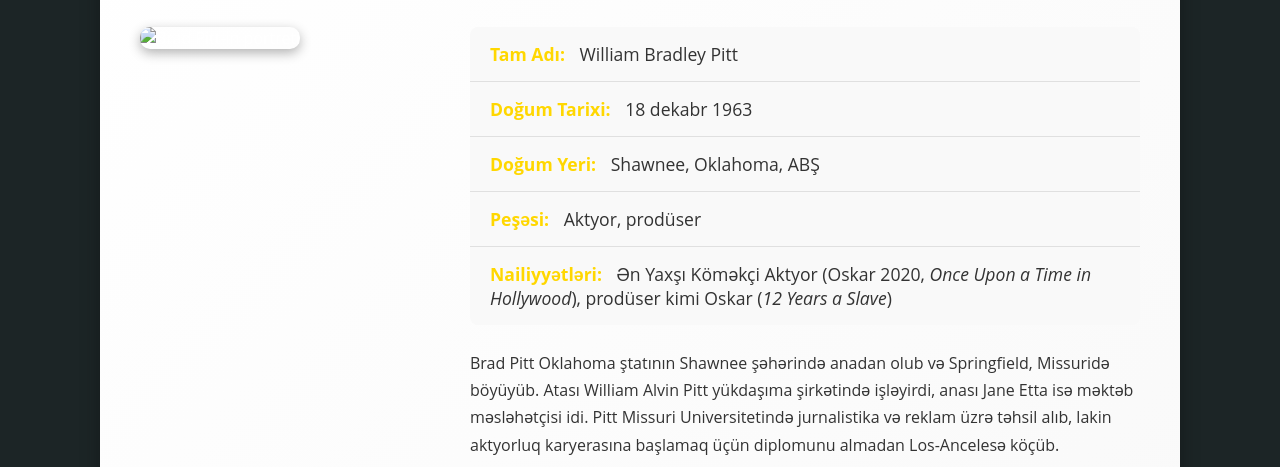
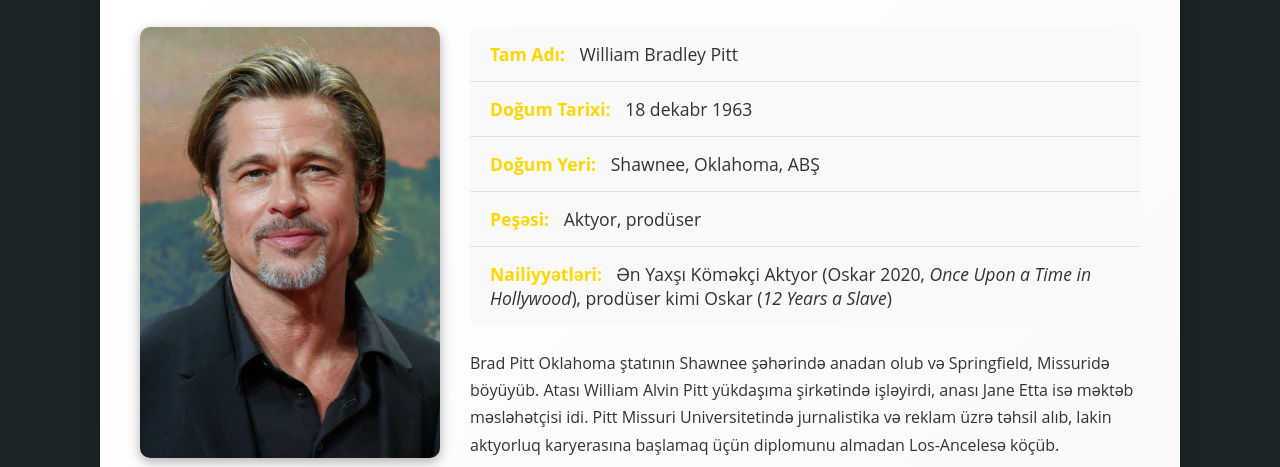
Before and after one commit to cybermjd/Brad-Pitt, a plain HTML site: page About.html in a window 1280 px wide. Shown: the part 333-800 px from the top of the page. Drawn offline with Linux system fonts and the light colour scheme.

Commit message:
sekil duzelis

```diff
--- a/About.html
+++ b/About.html
@@ -25,7 +25,7 @@
         <h2>Brad Pitt Bioqrafiyası</h2>
         <div class="bio-container">
             <div class="bio-image">
-                <img src="images/Brad Pitt.webp" alt="Brad Pitt-in portreti" loading="lazy">
+                <img src="images/Brad Pitt.jpg" alt="Brad Pitt-in portreti" loading="lazy">
             </div>
             <div class="bio-content">
                 <ul class="bio-list" aria-label="Əsas bioqrafik məlumatlar">
```
